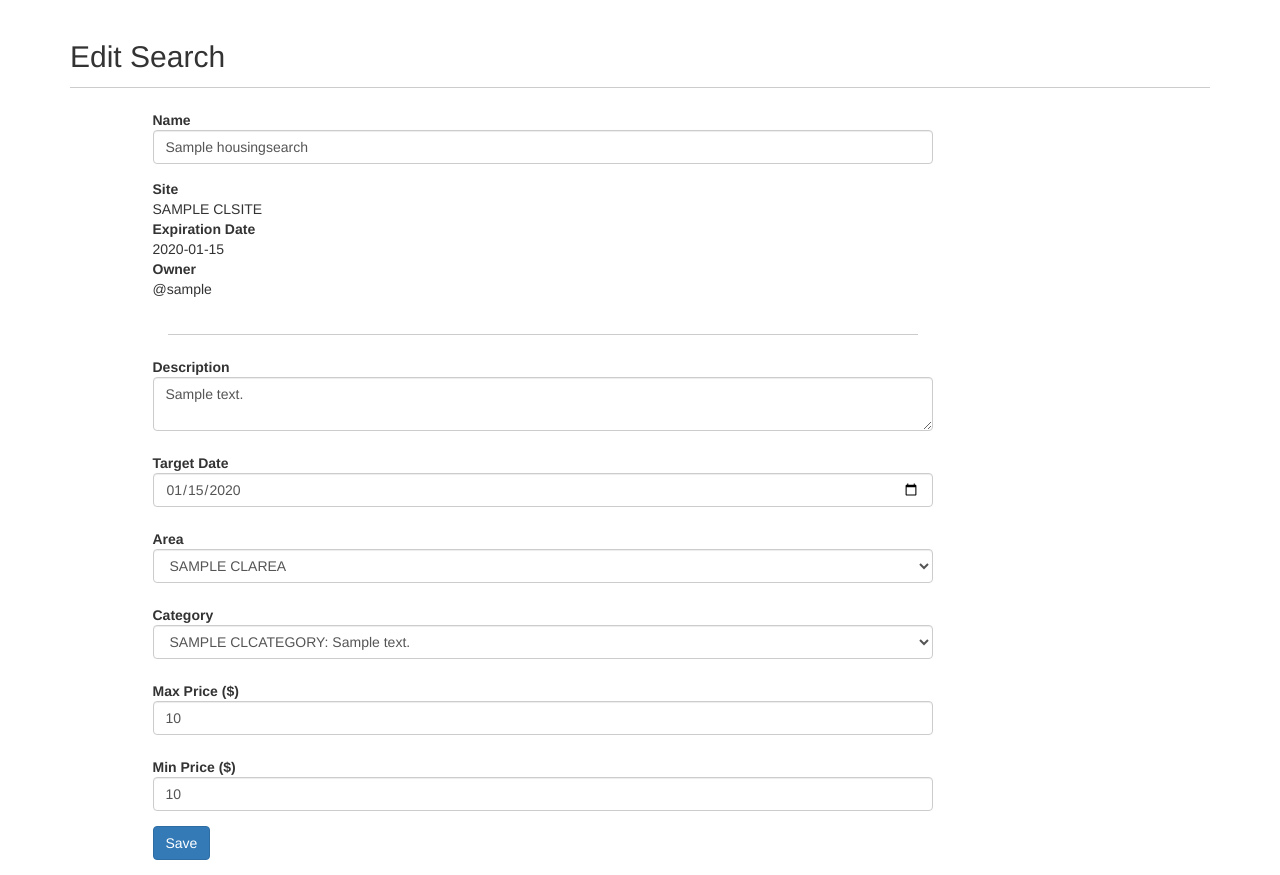
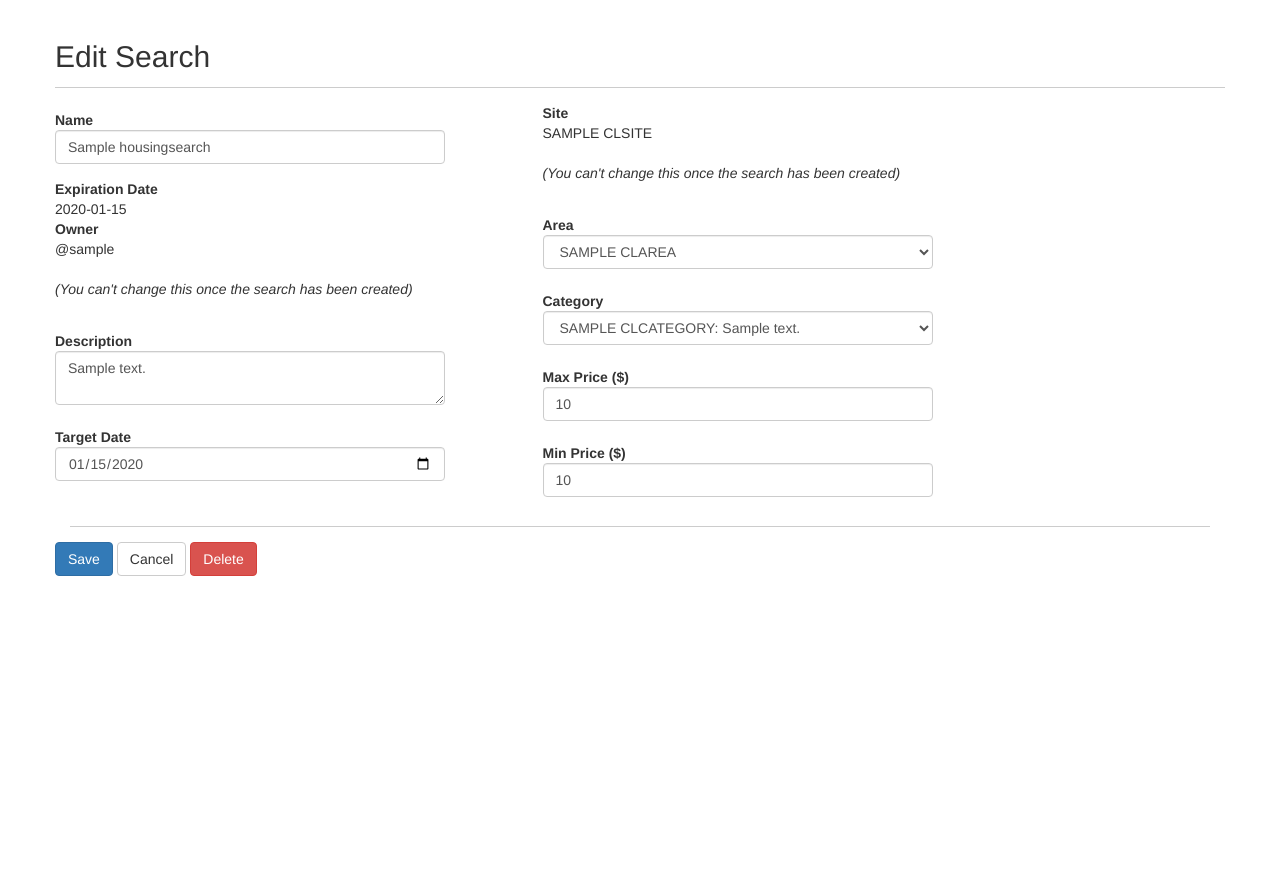
Before and after one commit to alexrudy/ClapBot, a Flask app: page /search/1 in a window 1280 px wide. Shown: the part 52-927 px from the top of the page. After the commit the page ends 628 px from the top, so only its background shows below. Run offline with Flask 2, Linux system fonts and the light colour scheme; a user stored in the database is signed in; tables that the repository leaves empty hold one stand-in row (values such as "Sample post"); parts of the project's set-up code (start-up, migrations or seed data) failed here and were passed over; some libraries are stand-ins or nearby versions.

```diff
--- a/clapbot/templates/home.html
+++ b/clapbot/templates/home.html
@@ -10,6 +10,9 @@ ClApBot {{ title|default }}
 <div class='container'>
     <h1>ClapBot</h1>
 </div>
+
+{{super()}}
+
 
 <div class='container listings'>
   {% set pagination = listings.paginate() %} {{ render_pagination(pagination, request.endpoint) }}
--- a/clapbot/templates/navigation.html
+++ b/clapbot/templates/navigation.html
@@ -20,23 +20,23 @@
         </a>
         <ul class="dropdown-menu" aria-labelledby="navbarDropdown">
           <li class='nav-item dropdown-item'>
-              {# <a href='{{url_for("cl.api.scrape", next=request.url)}}' alt='Get new listings from Craigslist'>
-                Scrape <span class='glyphicon glyphicon-refresh'></span>
-              </a> #}
+              <a href='{{url_for("search.api.scrape", next=request.url)}}' alt='Get new listings from Craigslist'>
+                <span class='glyphicon glyphicon-refresh'></span> Scrape
+              </a>
           </li>
           <li class='nav-item dropdown-item'>
               <a href='{{url_for("cl.api.download_all", next=request.url)}}' alt='Ensure all metadata is downloaded'>
-                  Download <span class='glyphicon glyphicon-cloud-download'></span>
+                <span class='glyphicon glyphicon-cloud-download'></span>  Download
               </a>
           </li>
           <li class='nav-item dropdown-item'>
-              <a href='{{url_for("core.mailer")}}'>Send Email
-                <span class='glyphicon glyphicon-envelope'></span>
+              <a href='{{url_for("core.mailer")}}'>
+                <span class='glyphicon glyphicon-envelope'></span> Send Email
               </a>
           </li>
           <li class='nav-item dropdown-item'>
-              <a href='{{url_for("cl.api.expire")}}'>Expire
-                <span class='glyphicon glyphicon-refresh'></span>
+              <a href='{{url_for("cl.api.expire")}}'>
+                <span class='glyphicon glyphicon-refresh'></span> Expire
               </a>
           </li>
         </ul>
--- a/clapbot/templates/search/edit.html
+++ b/clapbot/templates/search/edit.html
@@ -7,45 +7,71 @@ ClapBot - Edit Search
 
 {% block content %}
 <div class='container'>
+    <div class='row'>
     <h2>Edit Search</h2>
     <hr>
+    </div>
+    <form action="" method='POST' class="form-horizontal">
+
     <div class='row'>
-        <div class='col-md-1'></div>
-        <div class='col-md-8'>
-            <form action="" method='POST' class="form-horizontal">
-                    {{ form.hidden_tag() }}
-                    {{ wtf.form_errors(form, hiddens="only") }}
+        {{ form.hidden_tag() }}
+        {{ wtf.form_errors(form, hiddens="only") }}
+    </div>
 
+    <div class='row'>
+
+        <div class='col-md-4'>
                     {{ wtf.form_field(form.name) }}
 
                     <div class='form-group'>
                         <dl>
-                            <dt>Site</dt>
-                            <dd>{{ search.site.name|upper }}</dd>
                             <dt>Expiration Date</dt>
                             <dd>{{ search.expiration_date.strftime("%Y-%m-%d") }}</dd>
                             <dt>Owner</dt>
                             <dd>@{{ search.owner.username }}</dd>
                         </dl>
+                        <p><em>(You can't change this once the search has been created)</em></p>
                     </div>
-                    <hr>
 
                     {{ wtf.form_field(form.description) }}
                     {{ wtf.form_field(form.target_date) }}
+        </div>
+        <div class='col-md-1'></div>
+        <div class='col-md-4'>
 
-                    {{ wtf.form_field(form.area) }}
+                <div class='form-group'>
+                <dl>
+                    <dt>Site</dt>
+                    <dd>{{ search.site.name|upper }}</dd>
+                </dl>
+                <p><em>(You can't change this once the search has been created)</em></p>
+                </div>
 
-                    {{ wtf.form_field(form.category) }}
+                {{ wtf.form_field(form.area) }}
 
-                    {{ wtf.form_field(form.price_min) }}
-                    {{ wtf.form_field(form.price_max) }}
+                {{ wtf.form_field(form.category) }}
 
-                    <div class='form-group'>
-                    {{ form.submit(class='btn btn-primary') }}
-                    </div>
+                {{ wtf.form_field(form.price_min) }}
+                {{ wtf.form_field(form.price_max) }}
+
+        </div>
+
+    </div>
+    <hr>
+
+    <div class='row'>
+
+    </div>
+    <div class='form-group'>
+            {{ form.submit(class='btn btn-primary') }}
+            <a href="{{ url_for('user.profile', username=current_user.username) }}" class='btn btn-default' role="button">Cancel</a>
+
+            <form action="{{ url_for('search.delete', identifier=search.id) }}" method='POST'>
+                    <button type="submit  " class='btn btn-danger'>Delete</button>
             </form>
-        </div>
-    </div>
+            </div>
+    </form>
+
 </div>
 
 {% endblock %}
--- a/clapbot/users/templates/auth/login.html
+++ b/clapbot/users/templates/auth/login.html
@@ -1,7 +1,10 @@
 {% extends "base.html" %} {% block title %}Login to ClApBot{% endblock title %} {% block content %}
 
-<div class='login'>
+<div class='login container'>
     <h1 id='welcome'>ClapBot</h1>
+
+    {{super()}}
+
     <p>ClapBot is a personal bot I wrote to find good looking housing opportunities. It's a private matter.
     </p>
     <p>If you have an account, log in below using your username and password:</p>
```
